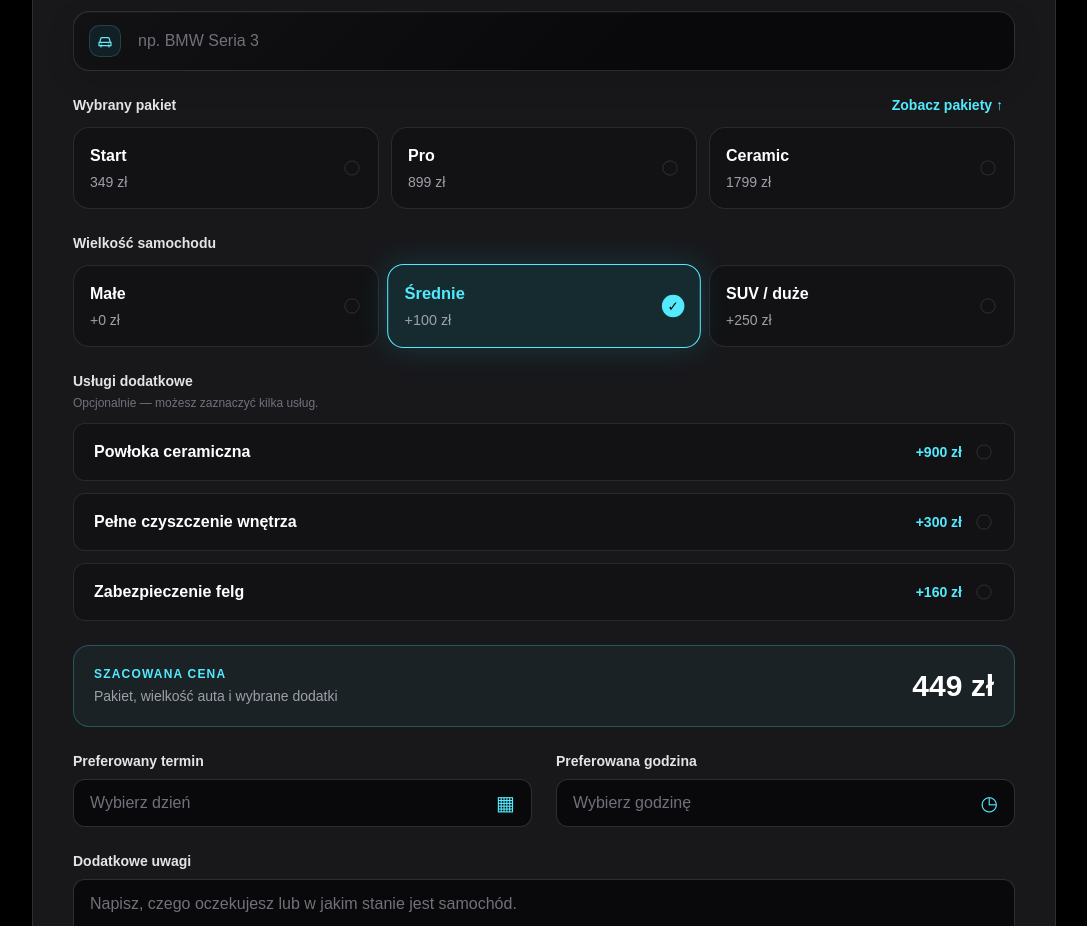
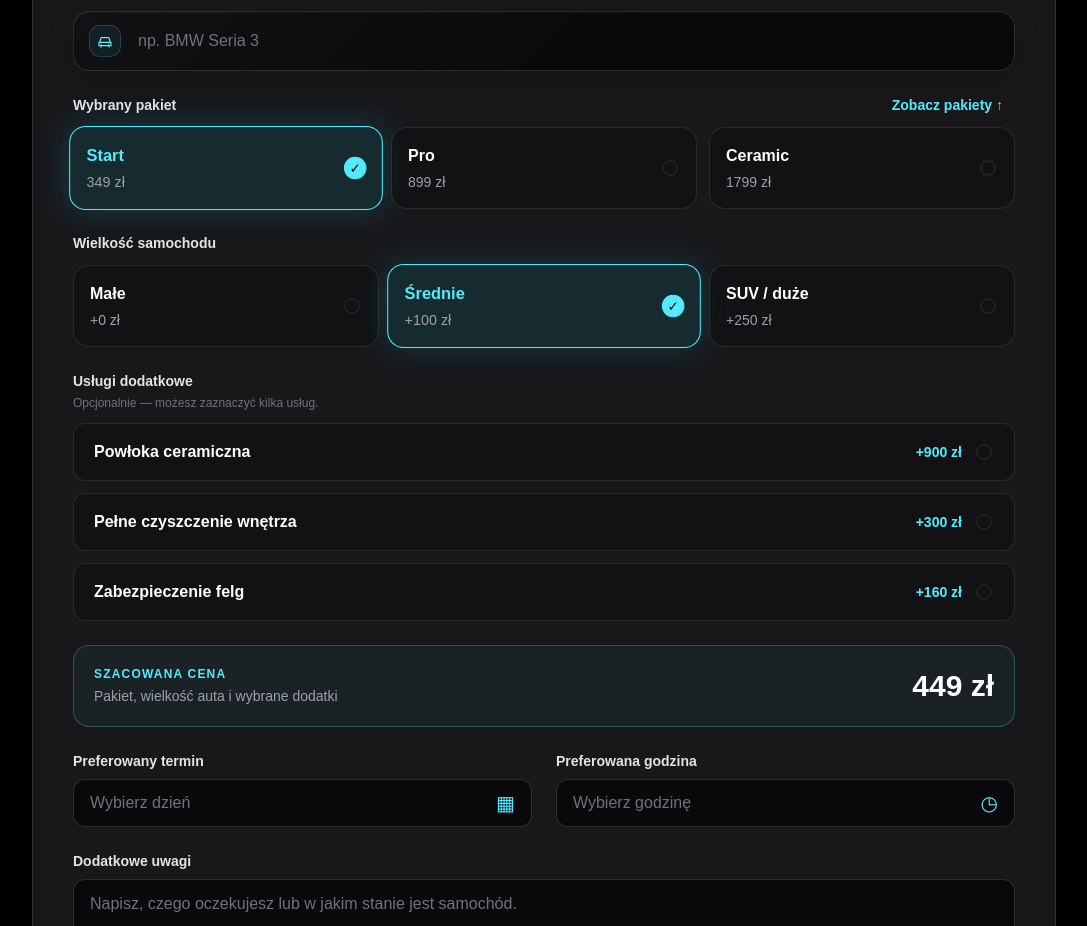
Before and after one commit to Zem47/shine-garage, a Next.js app: page / in a window 1280 px wide. Shown: the part 7220-8146 px from the top of the page, without its empty margins (96-1183 px from the left). Built offline with nearby package versions, Linux system fonts and the light colour scheme.

Commit message:
Ustawiono pakiet Start jako domyslny

```diff
--- a/app/page.tsx
+++ b/app/page.tsx
@@ -140,7 +140,7 @@ export default function Home() {
     "success" | "error" | "loading" | ""
   >("");
   const [isSubmitting, setIsSubmitting] = useState(false);
-  const [selectedPackage, setSelectedPackage] = useState("");
+  const [selectedPackage, setSelectedPackage] = useState("start");
   const [reservationHighlight, setReservationHighlight] = useState(false);
   const [selectedDate, setSelectedDate] = useState("");
   const [selectedTime, setSelectedTime] = useState("");
@@ -351,7 +351,7 @@ export default function Home() {
       }
 
       form.reset();
-      setSelectedPackage("");
+      setSelectedPackage("start");
       setSelectedCarSize("medium");
       setSelectedExtras([]);
       setSelectedDate("");
```
